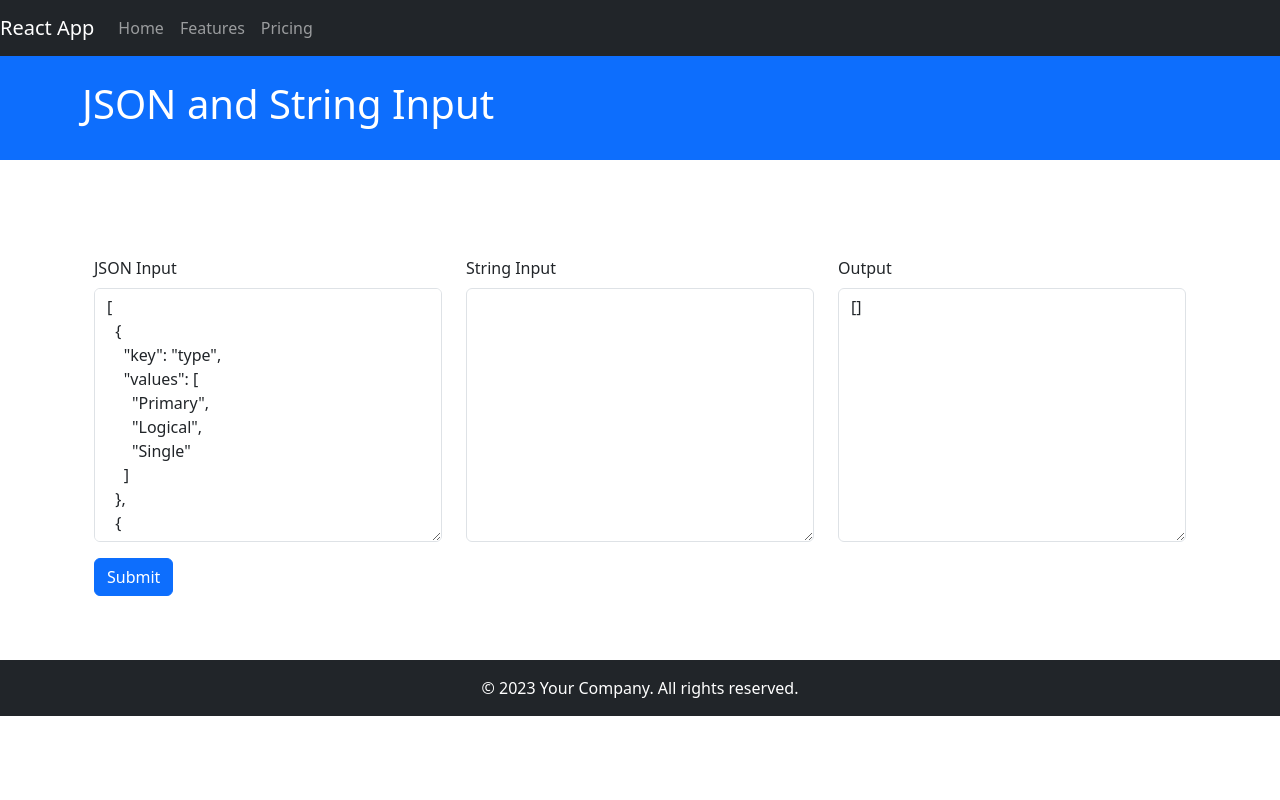
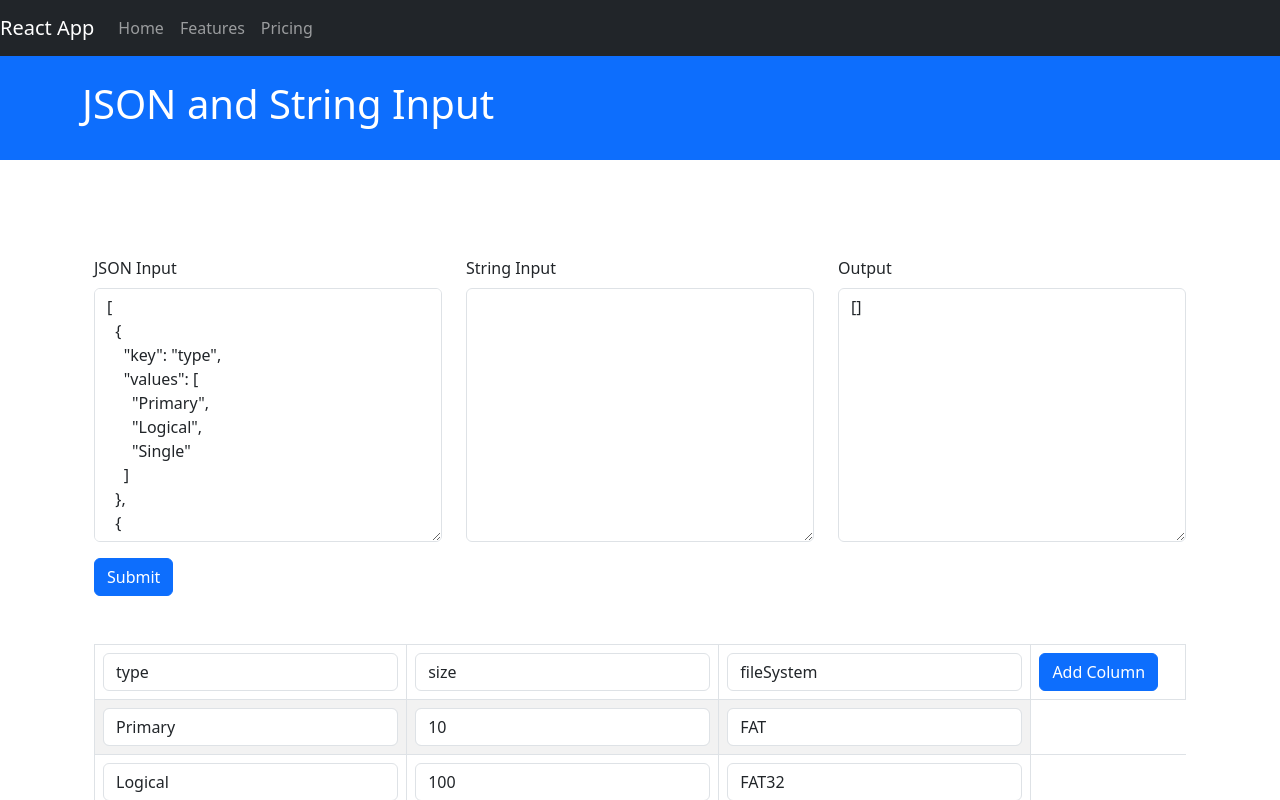
Before and after one commit to gurvinder-dhillon/testcase-generator, a React (Create React App) app: page / in a window 1280 px wide. Shown: the top 800 px of the page. Built offline with nearby package versions, Linux system fonts and the light colour scheme.

Commit message:
Added Input and Output tables

```diff
--- a/server.js
+++ b/server.js
@@ -20,7 +20,8 @@ app.post("/generate-test-cases", async (req, res) => {
 		let array;
 		// Check if the parsed JSON object is an array
 		// Parse the JSON string
-		const jsonObject = JSON.parse(jsonArray);
+		//const jsonObject = JSON.parse(jsonArray);
+		const jsonObject = jsonArray;
 		if (Array.isArray(jsonObject)) {
 			// Assign the parsed JSON object to an array variable
 			array = jsonObject;
--- a/src/components/InputForm.js
+++ b/src/components/InputForm.js
@@ -1,6 +1,15 @@
 import React, { useState } from "react";
 import generateTestCases from "../utils/generateTestCases";
-import { Container, Row, Col, Form, Button, Table } from "react-bootstrap";
+import {
+	Container,
+	Row,
+	Col,
+	Form,
+	Button,
+	Table,
+	InputGroup,
+	FormControl
+} from "react-bootstrap";
 import JsonView from "react18-json-view";
 import "react18-json-view/src/style.css";
 
@@ -25,11 +34,12 @@ const InputForm = () => {
 	);
 	const [stringInput, setStringInput] = useState("");
 	const [output, setOutput] = useState([]);
+	const [inputTable, setInputTable] = useState(defaultJsonInput);
 
 	const handleSubmit = async () => {
 		try {
 			const result = await generateTestCases(
-				JSON.stringify(jsonInput),
+				JSON.stringify(inputTable),
 				stringInput
 			);
 			if (result && result.cases && Array.isArray(result.cases)) {
@@ -42,7 +52,75 @@ const InputForm = () => {
 			setOutput([]);
 		}
 	};
-	const renderTableHeader = () => {
+
+	const handleInputChange = (e, rowIndex, colIndex) => {
+		const newInputTable = [...inputTable];
+		newInputTable[rowIndex].values[colIndex] = e.target.value;
+		setInputTable(newInputTable);
+	};
+
+	const handleAddColumn = () => {
+		setInputTable([...inputTable, { key: "", values: [] }]);
+	};
+
+	const handleAddValue = (rowIndex) => {
+		const newInputTable = [...inputTable];
+		newInputTable[rowIndex].values.push("");
+		setInputTable(newInputTable);
+	};
+
+	const renderInputTableHeader = () => {
+		return (
+			<thead>
+				<tr>
+					{inputTable.map((item, index) => (
+						<th key={index}>
+							<InputGroup>
+								<FormControl
+									placeholder="Key"
+									value={item.key}
+									onChange={(e) => {
+										const newInputTable = [...inputTable];
+										newInputTable[index].key = e.target.value;
+										setInputTable(newInputTable);
+									}}
+								/>
+							</InputGroup>
+						</th>
+					))}
+					<th>
+						<Button onClick={handleAddColumn}>Add Column</Button>
+					</th>
+				</tr>
+			</thead>
+		);
+	};
+
+	const renderInputTableBody = () => {
+		const maxRows = Math.max(...inputTable.map((item) => item.values.length));
+
+		const rows = [];
+		for (let i = 0; i < maxRows; i++) {
+			rows.push(
+				<tr key={i}>
+					{inputTable.map((item, colIndex) => (
+						<td key={colIndex}>
+							<InputGroup>
+								<FormControl
+									value={item.values[i] || ""}
+									onChange={(e) => handleInputChange(e, colIndex, i)}
+								/>
+							</InputGroup>
+						</td>
+					))}
+				</tr>
+			);
+		}
+
+		return <tbody>{rows}</tbody>;
+	};
+
+	const renderOutputTableHeader = () => {
 		if (output.length === 0) return null;
 
 		const headerKeys = Object.keys(output[0]);
@@ -57,7 +135,7 @@ const InputForm = () => {
 		);
 	};
 
-	const renderTableBody = () => {
+	const renderOutputTableBody = () => {
 		return (
 			<tbody>
 				{output.map((item, index) => (
@@ -116,8 +194,16 @@ const InputForm = () => {
 			<Row>
 				<Col>
 					<Table striped bordered hover>
-						{renderTableHeader()}
-						{renderTableBody()}
+						{renderInputTableHeader()}
+						{renderInputTableBody()}
+					</Table>
+				</Col>
+			</Row>
+			<Row className="mt-5">
+				<Col>
+					<Table striped bordered hover>
+						{renderOutputTableHeader()}
+						{renderOutputTableBody()}
 					</Table>
 				</Col>
 			</Row>
```
